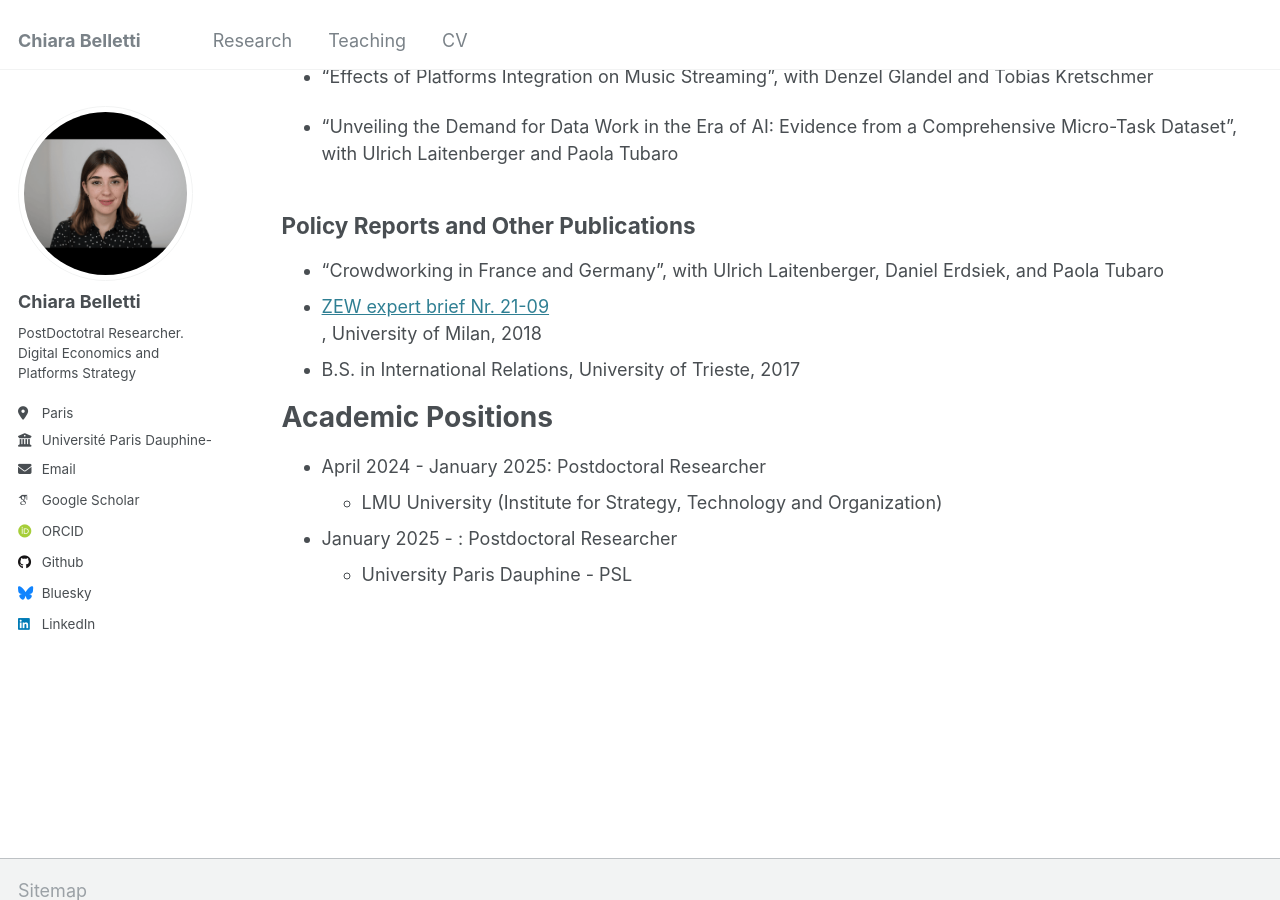
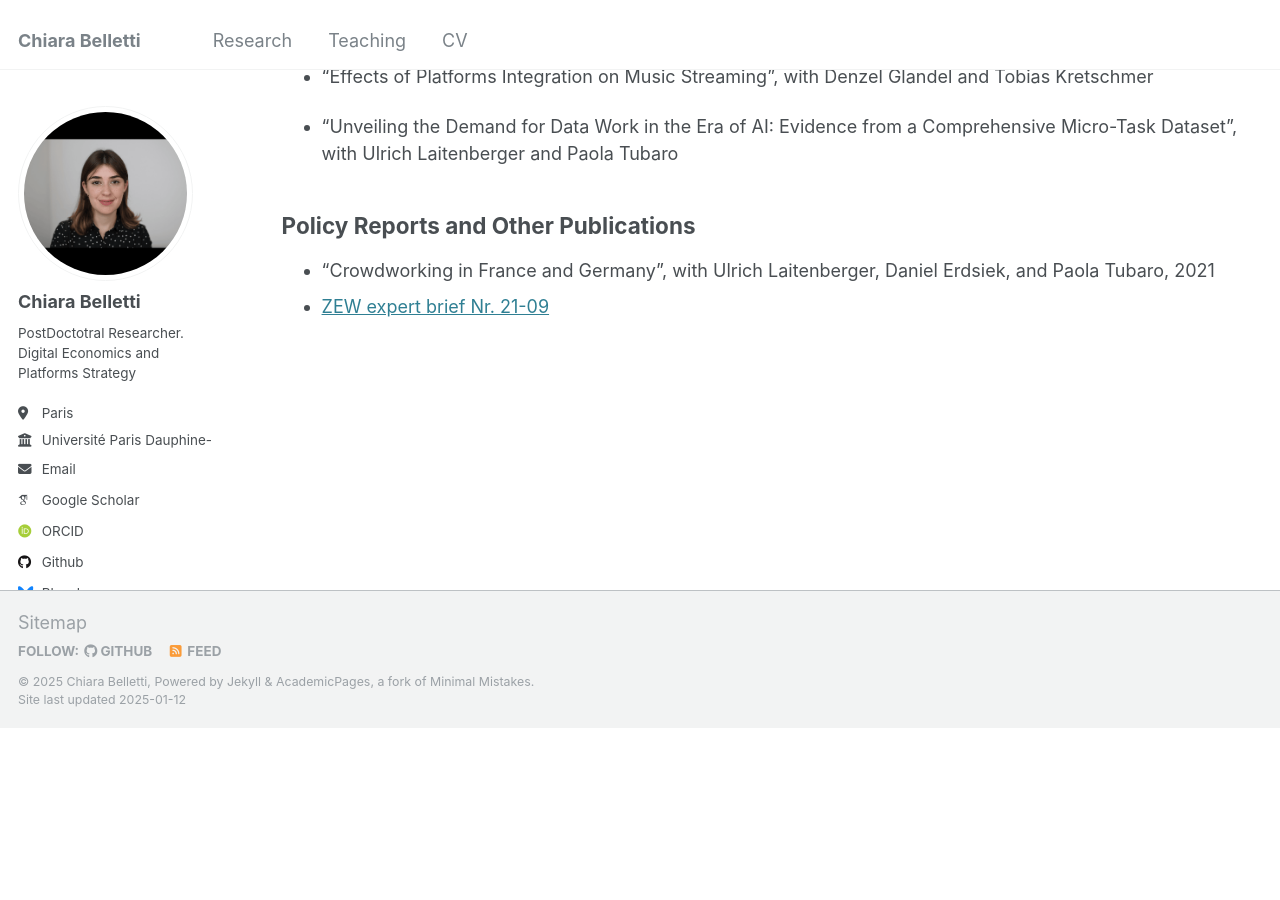
Before and after one commit to ChiaraBelletti/ChiaraBelletti.github.io, a Jekyll site: the page built from _pages/research.md, in a window 1280 px wide and 900 px high, scrolled down 428 px. Built offline with Jekyll 4.4.1, drawn with Linux system fonts in a browser that asks for light colours; some web fonts are replaced; after the commit the page ends 1156 px from its top, so only the background shows below that.

Commit message:
Update research.md

```diff
--- a/_pages/research.md
+++ b/_pages/research.md
@@ -29,15 +29,5 @@ Work in Progress
 Policy Reports and Other Publications
 -----
 
-* "Crowdworking in France and Germany", with Ulrich Laitenberger, Daniel Erdsiek, and Paola Tubaro
+* "Crowdworking in France and Germany", with Ulrich Laitenberger, Daniel Erdsiek, and Paola Tubaro, 2021
 * <a href="https://www.zew.de/publikationen/crowdworking-in-france-and-germany" target="_blank" rel="noopener noreferrer">ZEW expert brief Nr. 21-09 </a>
-, University of Milan, 2018
-* B.S. in International Relations, University of Trieste, 2017
-
-Academic Positions
-======
-* April 2024 - January 2025: Postdoctoral Researcher
-  * LMU University (Institute for Strategy, Technology and Organization)
-
-* January 2025 - : Postdoctoral Researcher
-  * University Paris Dauphine - PSL
```
